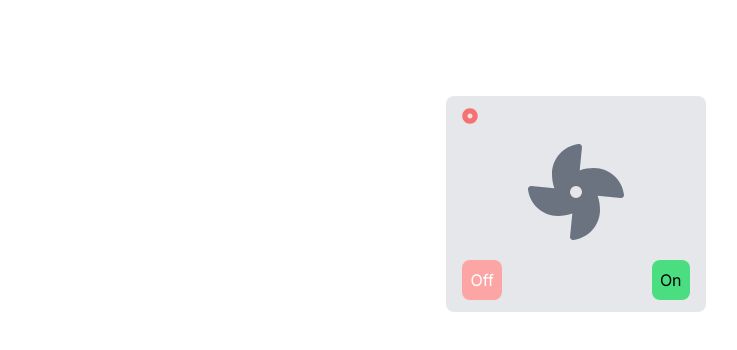
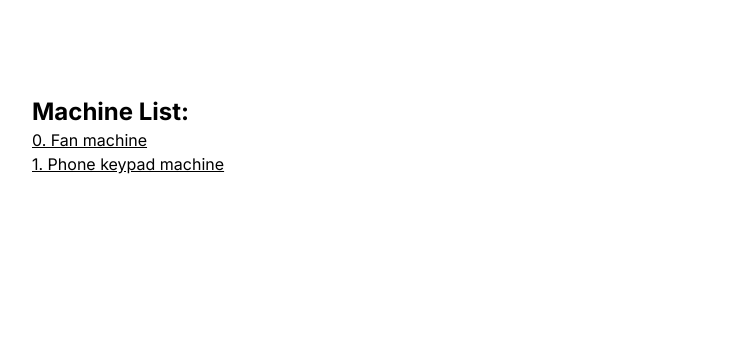
Before and after one commit to ibedwi/logs-fsm-with-xstate, a Next.js app: page / in a window 1280 px wide. Shown: the top 350 px of the page, without its empty margins (64-801 px from the left). Built offline with nearby package versions, Linux system fonts and the light colour scheme.

Commit message:
feat: home page

```diff
--- /dev/null
+++ b/src/app/fan/page.tsx
@@ -0,0 +1,9 @@
+import { Fan } from "@/features/fan/Fan";
+
+export default function FanPage() {
+  return (
+    <main className="flex min-h-screen flex-col items-center justify-between p-24">
+      <Fan />
+    </main>
+  );
+}
--- a/src/app/page.tsx
+++ b/src/app/page.tsx
@@ -1,10 +1,28 @@
-import { Fan } from "@/features/fan/Fan";
-import Image from "next/image";
+import Link from "next/link";
 
+const PAGES = [
+  {
+    title: "0. Fan machine",
+    href: "/fan",
+  },
+  {
+    title: "1. Phone keypad machine",
+    href: "/phone-keypad",
+  },
+];
 export default function Home() {
   return (
-    <main className="flex min-h-screen flex-col items-center justify-between p-24">
-      <Fan />
+    <main className="flex min-h-screen flex-col items-start justify-start p-24">
+      <h1 className="text-2xl font-bold">Machine List:</h1>
+      {PAGES.map((page, index) => (
+        <Link
+          className="underline hover:opacity-40"
+          key={index}
+          href={page.href}
+        >
+          {page.title}
+        </Link>
+      ))}
     </main>
   );
 }
```
